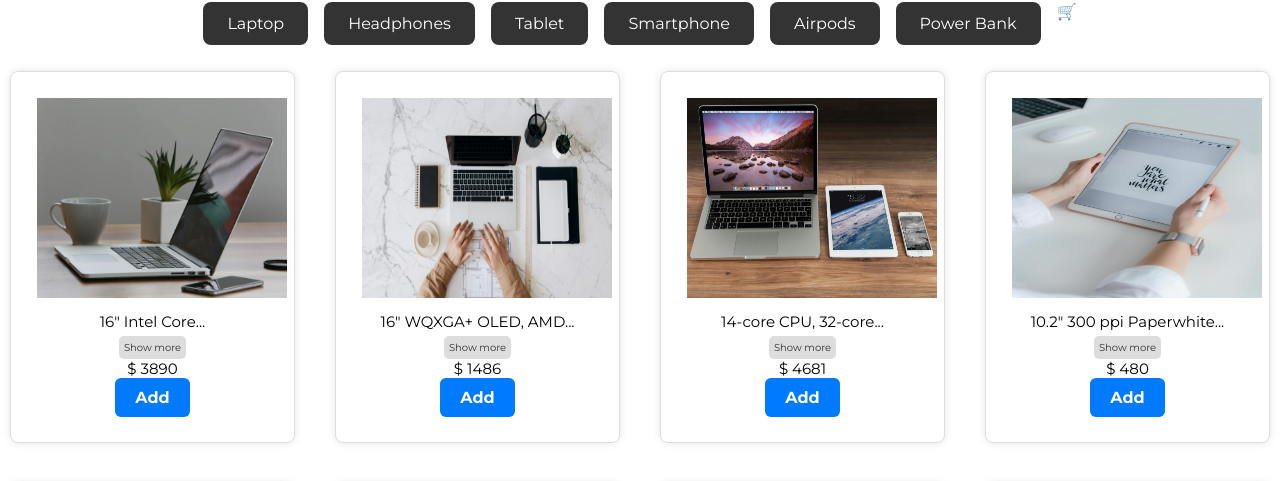
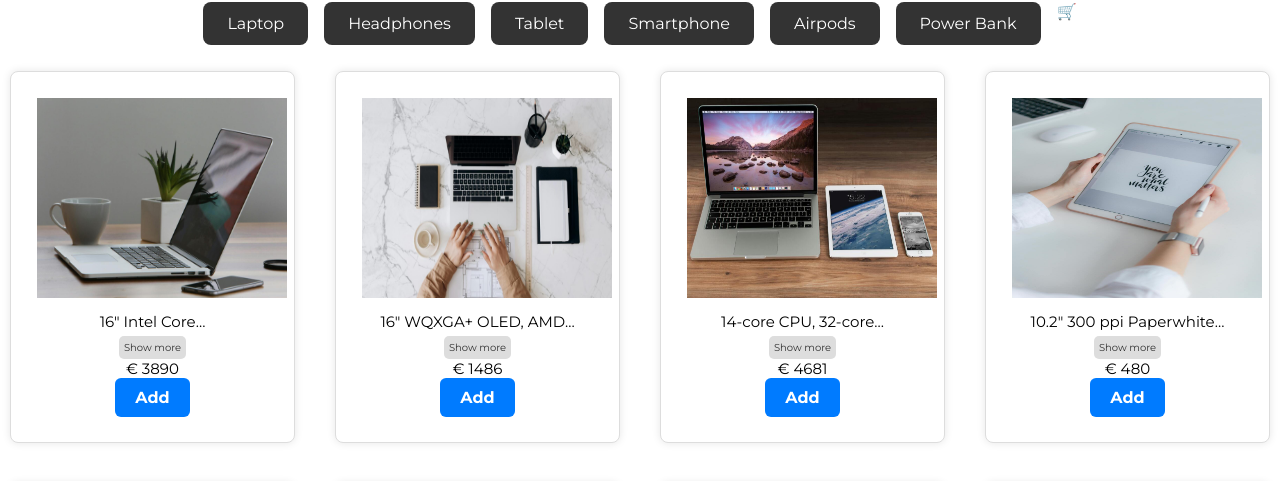
Before and after one commit to Nataliya-max/final-project, a React (Create React App) app: page /shop in a window 1280 px wide. Shown: the part 127-608 px from the top of the page. Built offline with nearby package versions, Linux system fonts and the light colour scheme; a web font is replaced by a local one.

Commit message:
Descripción de los cambios

```diff
--- /dev/null
+++ b/src/Shop/ProductCard.js
@@ -0,0 +1,42 @@
+import React, { useState } from 'react';
+import { Link } from 'react-router-dom';
+import './Shop.css';
+
+export default function ProductCard({ itemData }) {
+
+  const [isExpanded, setIsExpanded] = useState(false);
+  const { title, image, description, price } = itemData;
+
+  if (!itemData || typeof itemData !== 'object' || Array.isArray(itemData)) {
+    console.error('Invalid itemData:', itemData);
+    return null;
+  }
+
+
+  const shortDesc =
+    description.length > 26
+      ? description.slice(0, 26).trimEnd().split(' ').slice(0, -1).join(' ') + '…'
+      : description;
+
+  return (
+    <div className="product-card">
+      <Link to={`/shop/${title}`} className="product-link">
+        <img src={image} alt={title} width="250" height="200" />
+      </Link>
+      <div className="product-info">
+        <h3>{isExpanded ? description : shortDesc}</h3>
+        {description.length > 26 && (
+          <button
+            className="showMore-button"
+            onClick={() => setIsExpanded(prev => !prev)}
+            aria-expanded={isExpanded}
+          >
+            {isExpanded ? 'Show less' : 'Show more'}
+          </button>
+        )}
+        <h4 className="tag-button">€ {price}</h4>
+        <button className="add-button">Add</button>
+      </div>
+    </div>
+  );
+}
--- a/src/Shop/ShopItem.js
+++ b/src/Shop/ShopItem.js
@@ -1,39 +1,21 @@
+import React from 'react';
+import ProductCard from './ProductCard';
 import './Shop.css';
-import { useState } from "react";
-import ShowMore from './ShowMore';
 
-function ShopItem({ anyItem }) {
-  const [showMoreMap, setShowMoreMap] = useState({});
-
-  const toggleShowMore = (itemId) => {
-    setShowMoreMap(prev => ({
-      ...prev,
-      [itemId]: !prev[itemId]
-    }));
-  };
+export default function ShopItem({ anyItem }) {
+  if (!Array.isArray(anyItem)) {
+    return <p>Loading items…</p>;
+  }
 
   return (
     <div className="products">
-      {anyItem.map((itemData) => {
-        const { id, description } = itemData;
-        const isExpanded = showMoreMap[id] || false;
-
-        const shortDesc = description.length > 26
-          ? description.slice(0, 26).trimEnd().split(' ').slice(0, -1).join(' ') + "..."
-          : description;
-
-        return (
-          <ShowMore
-            key={id}
-            itemData={itemData}
-            isExpanded={isExpanded}
-            shortDesc={shortDesc}
-            toggleShowMore={toggleShowMore}
-          />
-        );
-      })}
+      {anyItem.map((itemData, idx) =>
+        itemData && itemData.id ? (
+          <ProductCard key={itemData.id} itemData={itemData} />
+        ) : (
+          <React.Fragment key={idx} />
+        )
+      )}
     </div>
   );
 }
-
-export default ShopItem;
--- a/src/Shop/ShowMore.js
+++ /dev/null
@@ -1,29 +0,0 @@
-import './Shop.css';
-import { Link } from 'react-router-dom';
-
-function ShowMore({ itemData, isExpanded, shortDesc, toggleShowMore }) {
-  const { id, title, image, description, price } = itemData;
-
-  return (
-    <div className="product-card" key={id}>
-      <Link to={`/shop/${title}`} className="product-link">
-        <img src={image} alt={title} width="250" height="200" />
-      </Link>
-      <div className="product-info">
-        <h3>{isExpanded ? description : shortDesc}</h3>
-        {description.length > 26 && (
-          <button
-            className="showMore-button"
-            onClick={() => toggleShowMore(id)}
-          >
-            {isExpanded ? "Show less" : "Show more"}
-          </button>
-        )}
-        <h4 className="tag-button">$ {price}</h4>
-        <button className="add-button">Add</button>
-      </div>
-    </div>
-  );
-}
-
-export default ShowMore;
```
